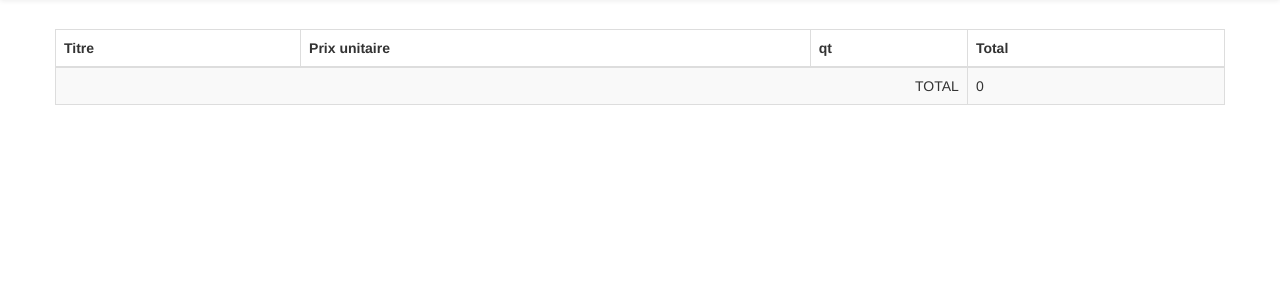
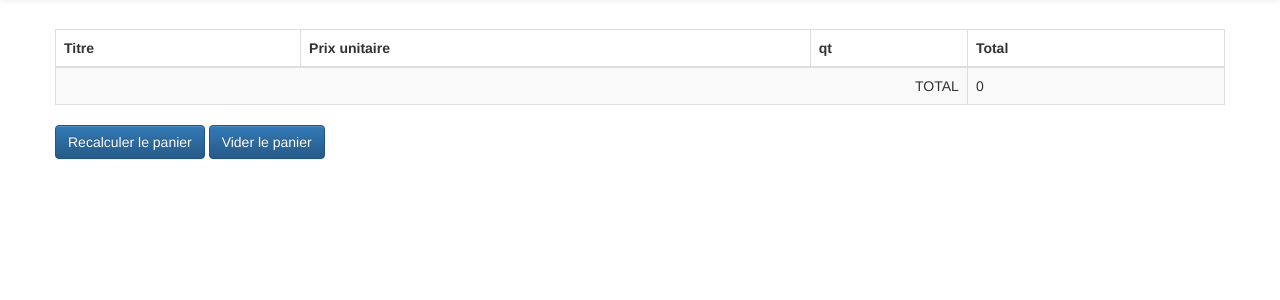
Before and after one commit to Antoine87/site-ecommerce, a PHP site: page /panier in a window 1280 px wide. Shown: the part 51-351 px from the top of the page. Run offline with PHP 8.4, Linux system fonts and the light colour scheme; some libraries are stand-ins or nearby versions.

Commit message:
Recalcul du panier

```diff
--- a/app/src/controllers/PanierController.php
+++ b/app/src/controllers/PanierController.php
@@ -27,4 +27,26 @@ class PanierController
         );
     }
 
+    public function recalculerAction(){
+        $newQt = $_POST["qt"];
+        $panier = $_SESSION["panier"] ?? [];
+
+        foreach ($newQt as $pk => $val){
+            if($val == 0){
+                unset($panier[$pk]);
+            } else {
+                $panier[$pk]["qt"] = $val;
+            }
+        }
+
+        $_SESSION["panier"] = $panier;
+
+        header("location:/panier");
+    }
+
+    public function ViderAction(){
+        unset($_SESSION["panier"]);
+        header("location:/catalogue");
+    }
+
 }
--- a/app/src/views/view-panier.php
+++ b/app/src/views/view-panier.php
@@ -1,3 +1,4 @@
+<form method="post" action="/panier/recalculer">
     <table class="table table-striped table-bordered">
         <thead>
         <tr>
@@ -10,14 +11,17 @@
 
         <tbody>
         <?php
-            $total =0;
+        $total = 0;
         foreach ($panier as $pk => $livre):
             ?>
             <tr>
-                <td><?= $livre["titre"]?></td>
-                <td><?= $livre["prix"]?></td>
-                <td><?= $livre["qt"]?></td>
-                <td><?= $livre["prix"] * $livre["qt"]?></td>
+                <td><?= $livre["titre"] ?></td>
+                <td><?= $livre["prix"] ?></td>
+                <td>
+                    <input type="number" class="form-control"
+                           name="qt[<?= $pk ?>]" value="<?= $livre["qt"] ?>">
+                </td>
+                <td><?= $livre["prix"] * $livre["qt"] ?></td>
             </tr>
             <?php
             $total += $livre["prix"] * $livre["qt"];
@@ -25,7 +29,16 @@
         ?>
         <tr>
             <td colspan="3" class="text-right">TOTAL</td>
-            <td><?=$total?></td>
+            <td><?= $total ?></td>
         </tr>
         </tbody>
     </table>
+
+    <div class="form-group">
+        <button class="btn btn-primary" type="submit" name="submit">
+            Recalculer le panier
+        </button>
+
+        <a class="btn btn-primary" href="/panier/vider">Vider le panier</a>
+    </div>
+</form>
```
Lines whose indentation alone changed are shown as unchanged.
